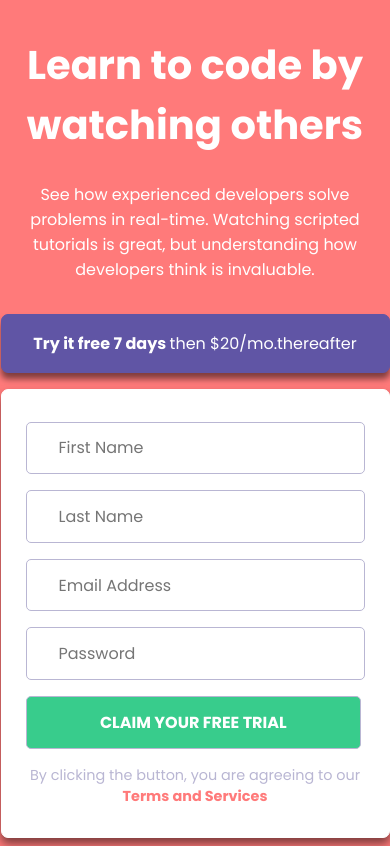
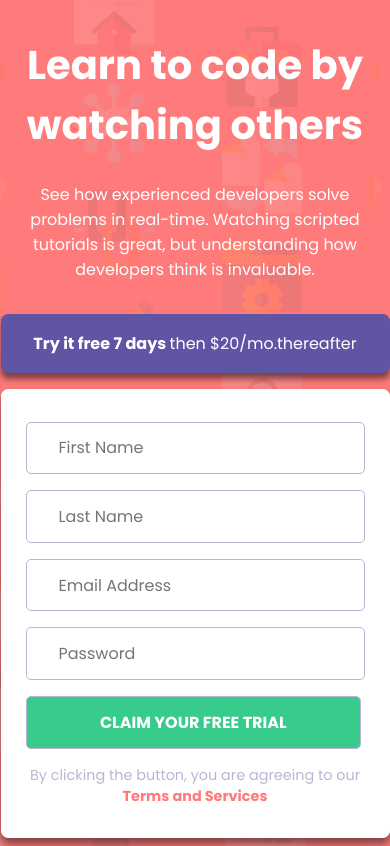
Before and after one commit to Fareeda08/Intro-component-with-signup, a plain HTML site: page index.html in a window 390 px wide. Drawn offline with Linux system fonts and the light colour scheme; the site is published under a folder, as on GitHub Pages, so addresses that start at the root find nothing.

Commit message:
Add files via upload

```diff
--- a/style.css
+++ b/style.css
@@ -10,7 +10,7 @@
 
 body {
   font-family: "Poppins", sans-serif;
-  background: url(/images/bg-intro-desktop.png);
+  background: url(./images/bg-intro-desktop.png);
   background-color: var(--Red-400);
   height: 100vh;
   display: flex;
@@ -97,7 +97,7 @@ form input[type="submit"]:hover {
 
 @media (max-width: 75rem) {
   body {
-    background: url(/images/bg-intro-mobile.png);
+    background: url(./images/bg-intro-mobile.png);
     background-color: var(--Red-400);
   }
   .sign-up-form {
@@ -135,7 +135,7 @@ form input[type="submit"]:hover {
 .error {
   border-color: red;
   color: red !important;
-  background: url(/images/icon-error.svg);
+  background: url(./images/icon-error.svg);
   background-repeat: no-repeat;
   background-position: 96%;
 }
```
Also changed, not shown: 1 other file.
